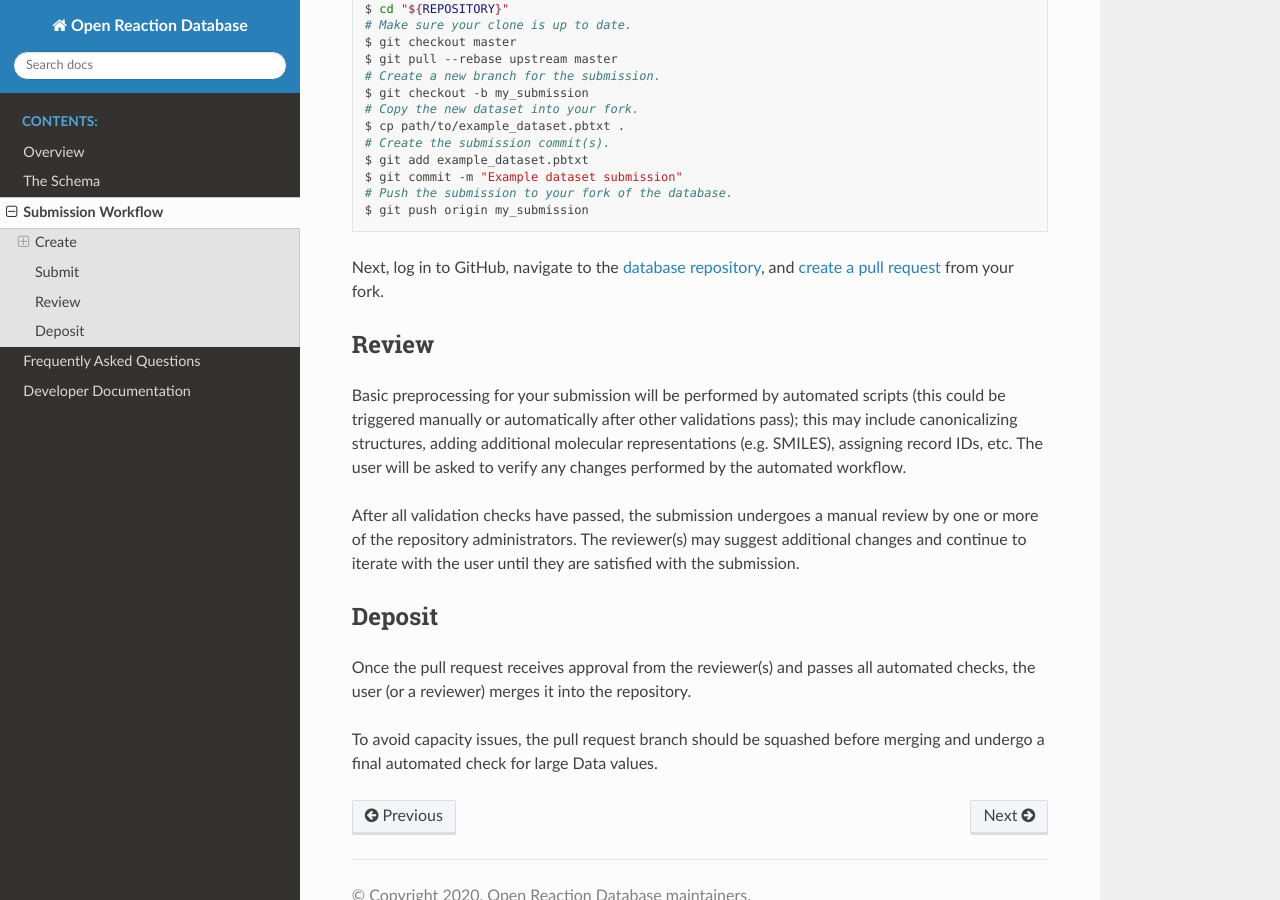
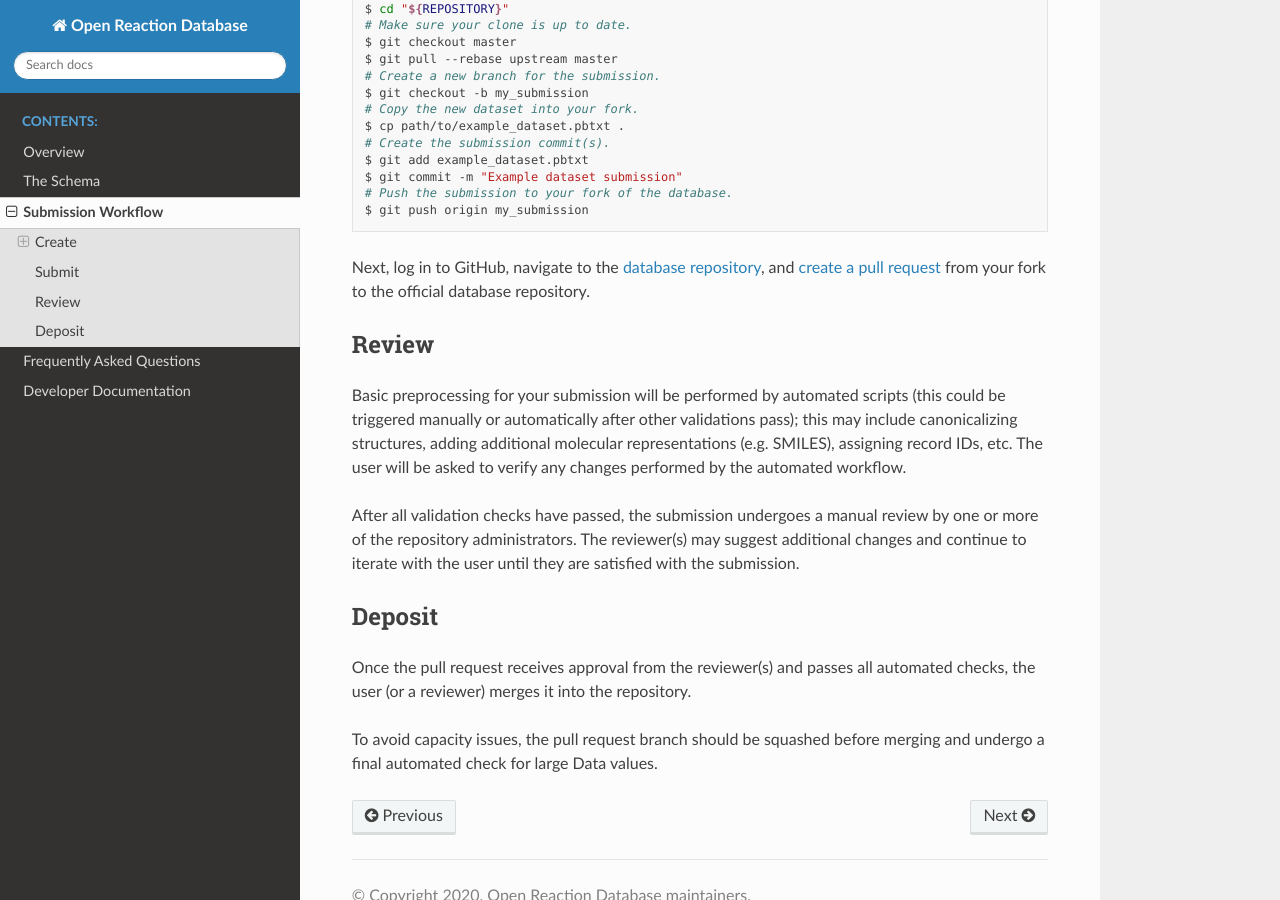
Before and after one commit to open-reaction-database/ord-schema, a Sphinx documentation site: the page built from docs/submissions.md, in a window 1280 px wide and 900 px high, scrolled down 1236 px. Built offline with Sphinx 7.4.7 and the Read the Docs theme 2.0.0, drawn with Linux system fonts in a browser that asks for light colours.

Commit message:
Update sentence

```diff
--- a/docs/submissions.md
+++ b/docs/submissions.md
@@ -75,7 +75,7 @@ $ git push origin my_submission
 Next, log in to GitHub, navigate to the [database
 repository](https://github.com/Open-Reaction-Database/ord-submissions-test), and
 [create a pull request](https://help.github.com/en/github/collaborating-with-issues-and-pull-requests/creating-a-pull-request-from-a-fork)
-from your fork.
+from your fork to the official database repository.
 
 ## Review
 
```
